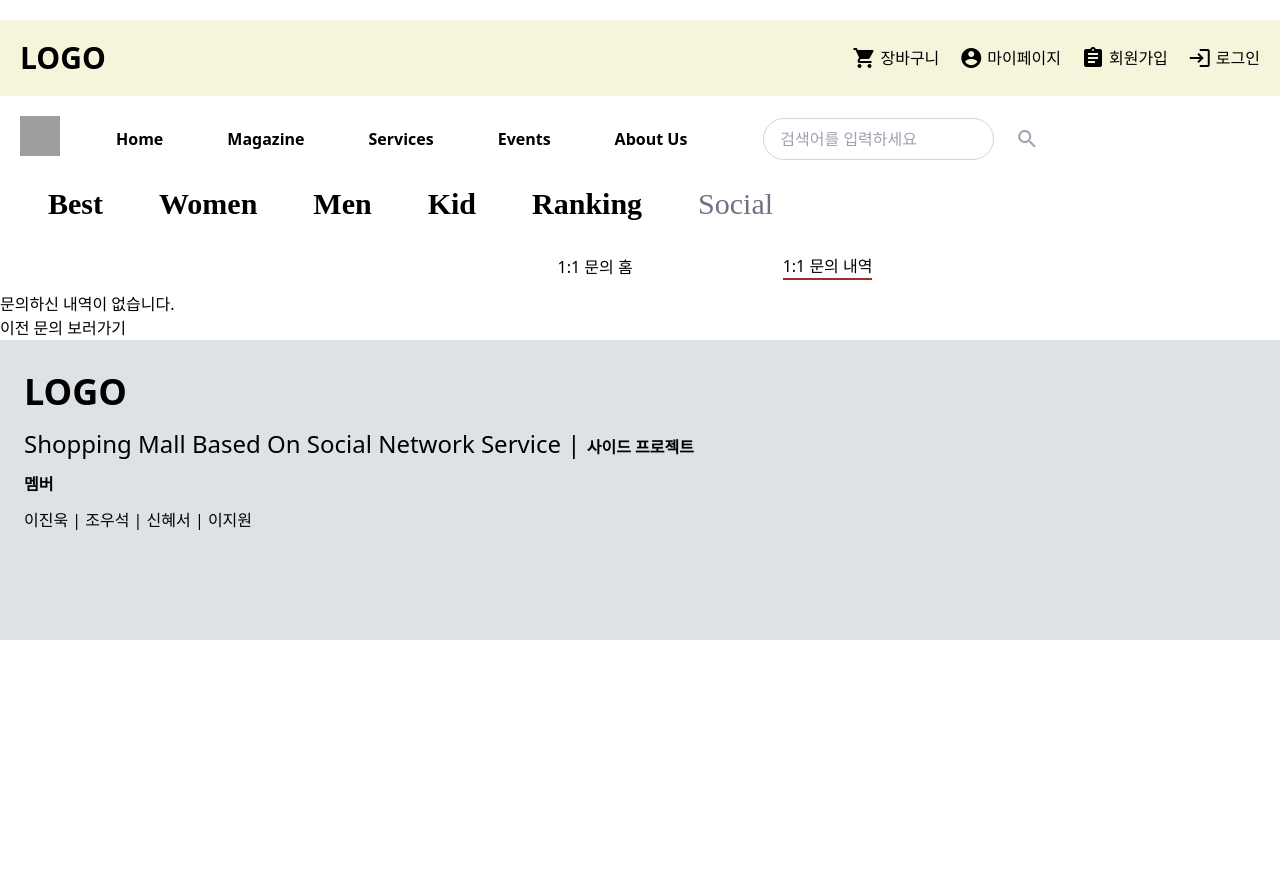
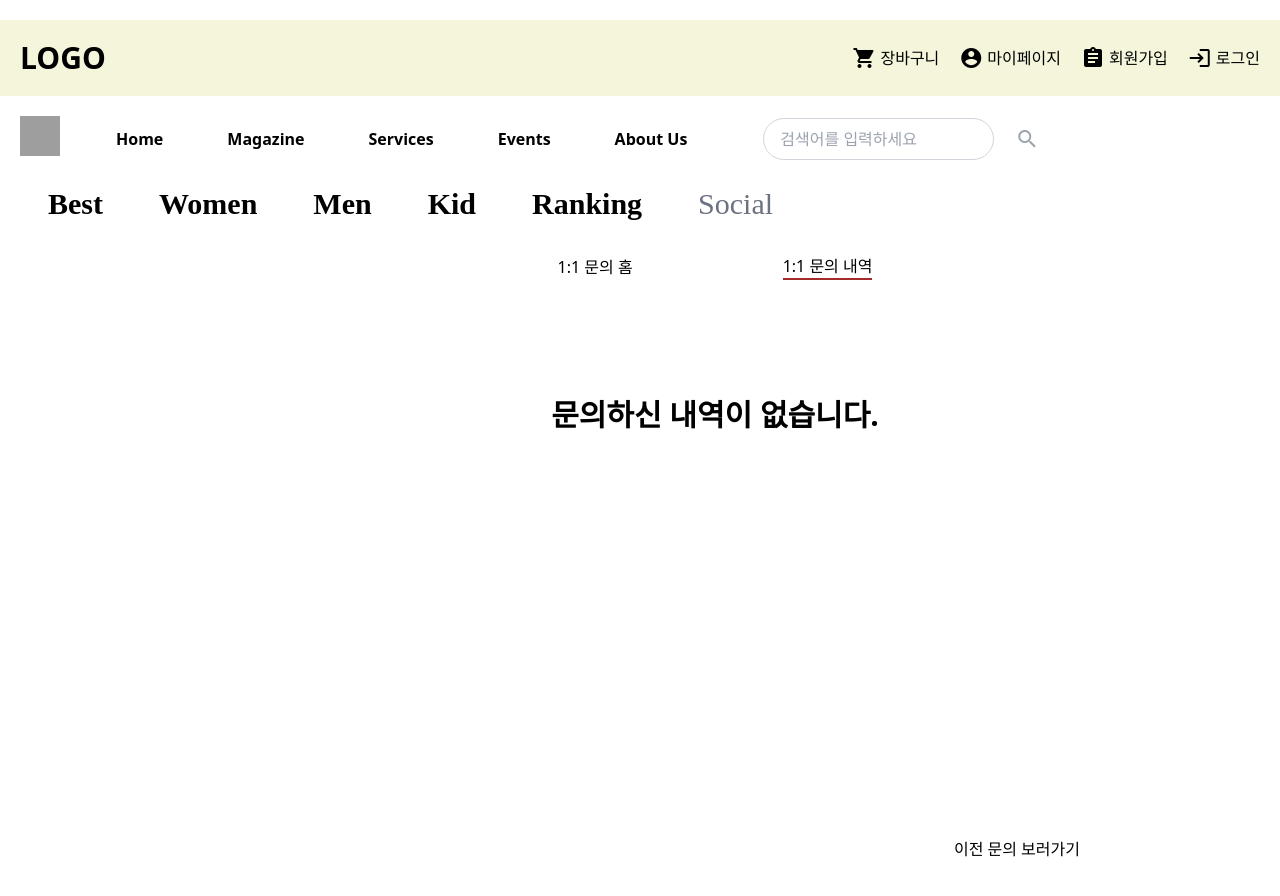
Before and after one commit to danaggero/web-shop-project-byReact, a React (Vite) app: page /asks in a window 1280 px wide. Both pictures are taken after a click on the element "1:1 문의 내역". Shown: the top 896 px of the page. Before the commit the page ends 800 px from the top, so only its background shows below. Built offline with nearby package versions, Linux system fonts and the light colour scheme; grey boxes are pictures that could not be loaded.

Commit message:
fix: 문의내역 css및 footer css수정

```diff
--- a/src/components/Footer.jsx
+++ b/src/components/Footer.jsx
@@ -1,7 +1,7 @@
 function Footer() {
 
   return(
-      <section className="flex-col py-4 px-6 w-[1280px] h-[300px] bg-footer">
+      <section className="flex-col py-4 px-6 w-full h-[200px] bg-footer">
           <div className="font-bold text-4xl my-4">LOGO</div>
           <span className="text-2xl my-4">Shopping Mall Based On Social Network Service | </span>
           <span className="font-bold">사이드 프로젝트</span>
@@ -9,7 +9,6 @@ function Footer() {
           <div>
             이진욱 | 조우석 | 신혜서 | 이지원
           </div>
-
       </section>
   )
 }
--- a/src/pages/Asks.jsx
+++ b/src/pages/Asks.jsx
@@ -44,8 +44,8 @@ const Asks = () => {
                     <div>
                         {inquiries.length === 0 ? (
                             <div>
-                                <h5>문의하신 내역이 없습니다.</h5>
-                                <p>이전 문의 보러가기</p>
+                                <h5 className={styles.내역없음}>문의하신 내역이 없습니다.</h5>
+                                <p className={styles.이전문의}>이전 문의 보러가기</p>
                             </div>
                         ) : (
                             <InquiryList inquiries={inquiries} />
--- a/src/pages/Asks.module.css
+++ b/src/pages/Asks.module.css
@@ -44,3 +44,18 @@
     border-radius: 10px;
     margin-bottom: 100px;
 }
+
+.내역없음 {
+    margin-top: 100px;
+    margin-left: 150px;
+    margin-bottom: 400px;
+    text-align: center;
+    font-size: 30px;
+    font-weight: bold;
+}
+
+.이전문의 {
+    text-align: right;
+    padding-right: 200px;
+    margin-bottom: 250px;
+}
--- a/src/pages/NotFound.jsx
+++ b/src/pages/NotFound.jsx
@@ -1,5 +1,4 @@
 import Header from "../components/Header";
-import Main from "../components/Main";
 import Footer from "../components/Footer";
 import NotFoundImage from "../assets/images/database-error.png";
 
```
